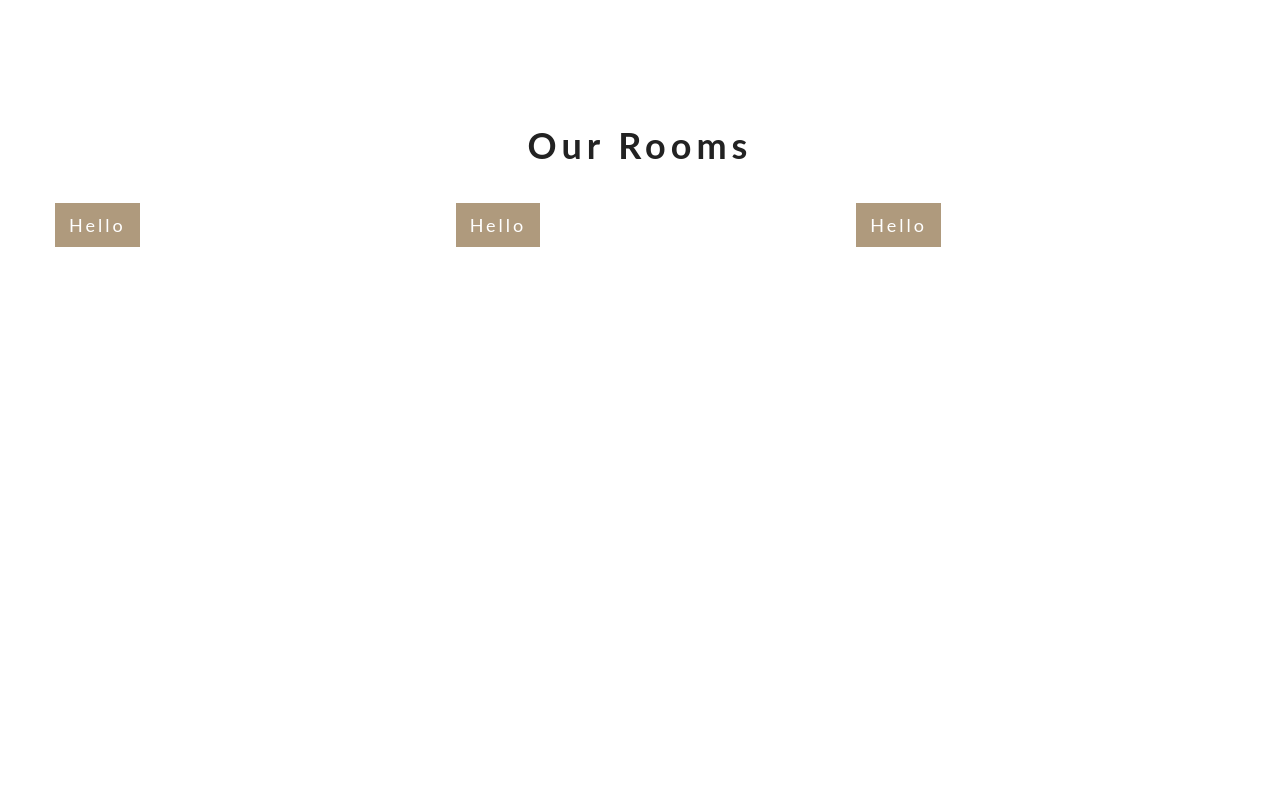
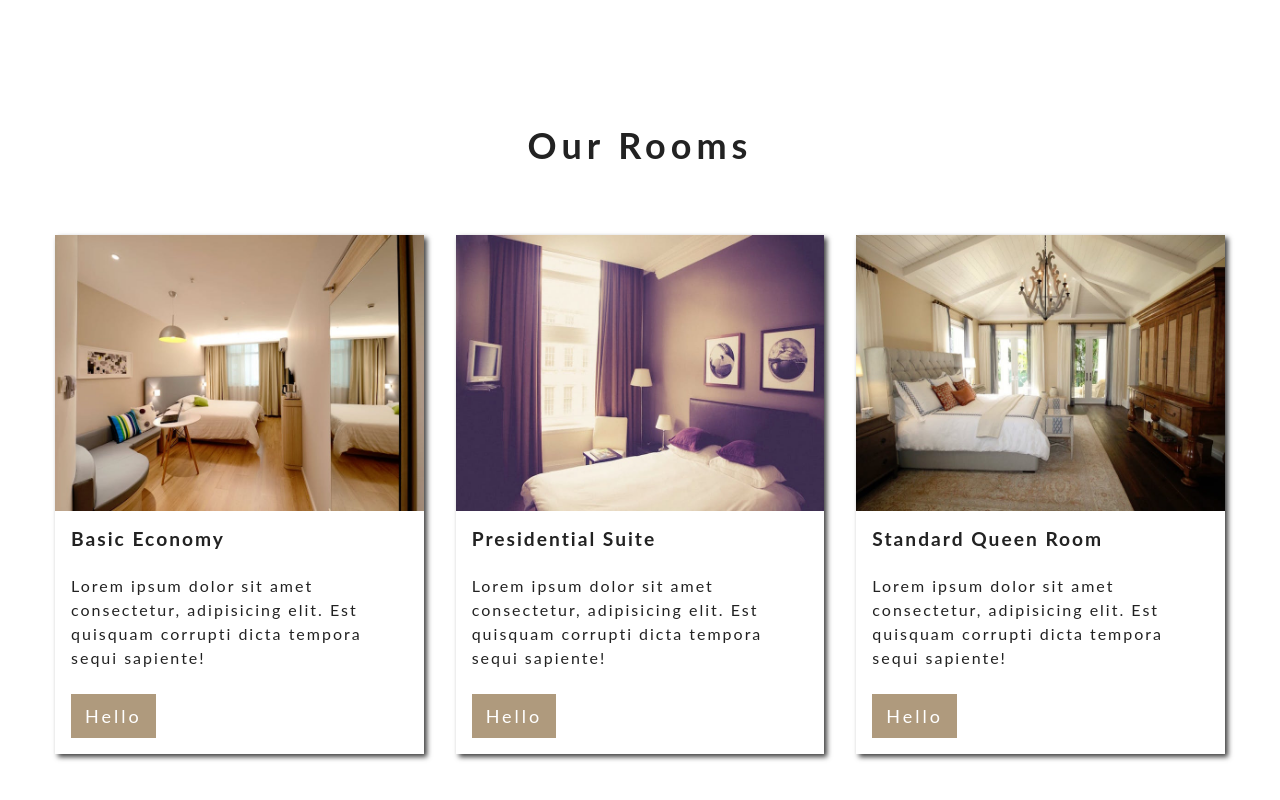
Before and after one commit to nelsW70/react_beachwalk-resort, a React (Create React App) app: page / in a window 1280 px wide. Shown: the part 1248-2048 px from the top of the page. Before the commit the page ends 1559 px from the top, so only its background shows below. Built offline with nearby package versions, Linux system fonts and the light colour scheme; the HTML template or start-up script is replaced by a standard one.

Commit message:
add: 56: single room component

```diff
--- a/src/components/home/Room.js
+++ b/src/components/home/Room.js
@@ -1,12 +1,86 @@
 import React from 'react';
 import { SmallBtn } from '../globals/Buttons';
+import styled from 'styled-components';
+import {
+  setRem,
+  setLetterSpacing,
+  setTransition,
+  setColor,
+  setShadow,
+  setBorder,
+} from '../../styles';
+import PropTypes from 'prop-types';
 
-const Room = () => {
+const Room = ({ className, room }) => {
+  const { img = '', title = '', info = '', price = 0 } = room;
   return (
-    <div>
-      <SmallBtn>hello</SmallBtn>
-    </div>
+    <article className={className}>
+      <div className="img-container">
+        <img src={img} alt="single room" />
+        <div className="price">${price}</div>
+      </div>
+      <div className="room-info">
+        <h4>{title}</h4>
+        <p>{info}</p>
+        <SmallBtn>hello</SmallBtn>
+      </div>
+    </article>
   );
 };
 
-export default Room;
+export default styled(Room)`
+  background: ${setColor.mainWhite};
+  margin: ${setRem(32)} 0;
+  .img-container {
+    background: ${setColor.mainBlack};
+    position: relative;
+    img {
+      width: 100%;
+      display: block;
+      ${setTransition}
+    }
+    &:hover img {
+      opacity: 0.5;
+    }
+    .price {
+      position: absolute;
+      top: 50%;
+      left: 50%;
+      transform: translate(-50%, -50%);
+      color: ${setColor.mainWhite};
+      ${setLetterSpacing(5)};
+      font-size: ${setRem(22)};
+      padding: ${setRem(10)} ${setRem(33)};
+      ${setBorder({ color: setColor.mainWhite })};
+      opacity: 0;
+      ${setTransition()};
+    }
+    &:hover .price {
+      opacity: 1;
+    }
+  }
+  .room-info {
+    padding: ${setRem()};
+    h4 {
+      text-transform: capitalize;
+      ${setLetterSpacing()};
+    }
+    p {
+      ${setLetterSpacing()};
+    }
+  }
+  ${setShadow.light};
+  ${setTransition()};
+  &:hover {
+    ${setShadow.dark};
+  }
+`;
+
+Room.propTypes = {
+  room: PropTypes.shape({
+    img: PropTypes.string.isRequired,
+    title: PropTypes.string.isRequired,
+    info: PropTypes.string.isRequired,
+    price: PropTypes.number.isRequired,
+  }),
+};
--- a/src/styles.js
+++ b/src/styles.js
@@ -33,6 +33,12 @@
   return `letter-spacing: ${number}px`;
 };
 
+export const setShadow = {
+  light: 'box-shadow: 3px 3px 5px 0px rgba(0,0,0,0.75);',
+  dark: 'box-shadow: 6px 6px 5px 0px rgba(0,0,0,0.75);',
+  darkest: 'box-shadow: 10px 10px 5px 0px rgba(0,0,0,0.75);',
+};
+
 export const setBorder = ({
   width = '2px',
   style = 'solid',
```
Also changed, not shown: src/App.css (deleted, +0 -38 lines).
